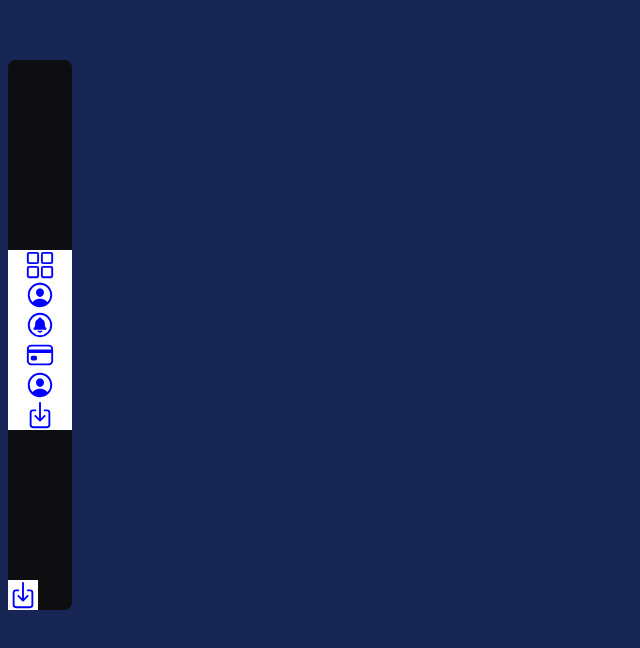
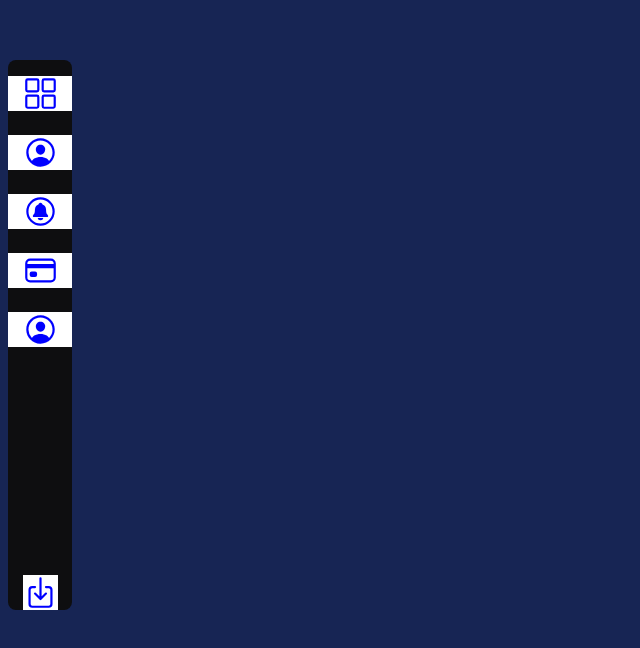
Before and after one commit to DC-21/smart-contracts-blockchain-webapp, a React (Vite) app in the folder client/: page / in a window 1280 px wide. Shown: the part 150-798 px from the top of the page, without its empty margins (0-640 px from the left). Built offline with nearby package versions, Linux system fonts and the light colour scheme; what @thirdweb-dev/react would draw is missing.

Commit message:
first commit

```diff
--- a/client/src/components/Sidebar.jsx
+++ b/client/src/components/Sidebar.jsx
@@ -2,8 +2,8 @@ import React from 'react';
 
 const Sidebar = () => {
   return (
-        <div className='w-16 rounded-lg pt-10 flex flex-col fixed bottom-10 left-2 h-[550px] bg-[#0e0e10]'>
-            <div className='w-full justify-center h-full flex flex-col'>
+    <div className='w-16 rounded-lg pt-4 flex flex-col justify-between fixed bottom-10 left-2 h-[550px] bg-[#0e0e10]'>
+      <div className='w-full h-full flex gap-6 top-0 flex-col'>
         <a className='bg-white flex justify-center'>
           <ion-icon name="grid-outline"></ion-icon>
         </a>
@@ -19,11 +19,8 @@ const Sidebar = () => {
         <a className='bg-white flex justify-center'>
           <ion-icon name="person-circle-outline"></ion-icon>
         </a>
-                <a className='bg-white flex justify-center'>
-                    <ion-icon name="download-outline"></ion-icon>
-                </a>
       </div>
-            <div className='flex'>
+      <div className='flex justify-center'>
         <a className='bg-white flex justify-center'>
           <ion-icon name="download-outline"></ion-icon>
         </a>
--- a/client/src/index.css
+++ b/client/src/index.css
@@ -4,6 +4,6 @@
 
 ion-icon {
     color: blue;
-    font-size: 30px;
+    font-size: 35px;
     align-items: center;
   }
```
Lines whose indentation alone changed are shown as unchanged.
